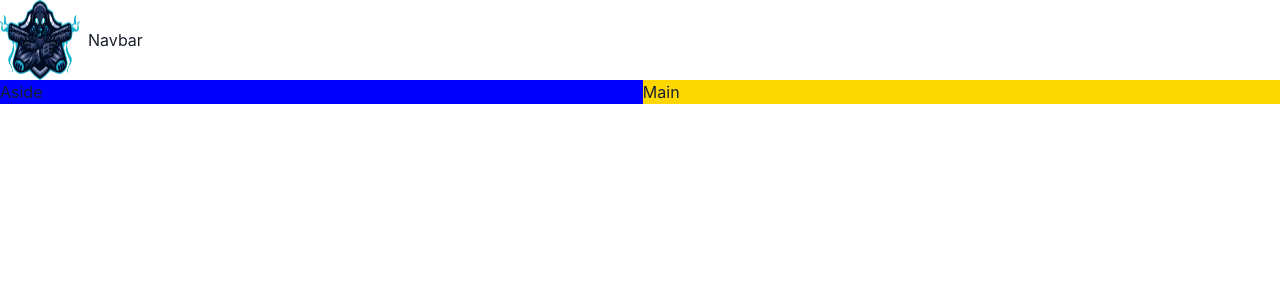
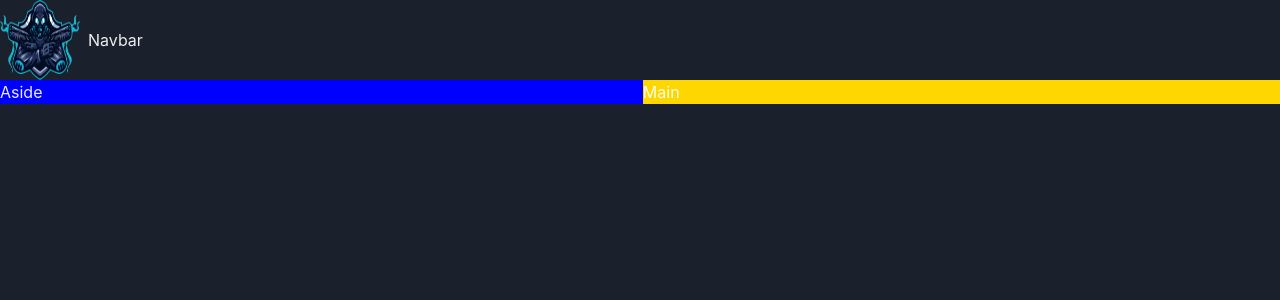
Before and after one commit to QuillonTheGeek/gamehub, a React (Vite) app in the folder gamehub/: page / in a window 1280 px wide. Shown: the top 300 px of the page. Built offline with nearby package versions, Linux system fonts and the light colour scheme.

Commit message:
implementing dark mode

```diff
--- a/gamehub/src/theme.ts
+++ b/gamehub/src/component/theme.ts
@@ -1,10 +1,9 @@
-
 // 1. import `extendTheme` function
-import { extendTheme, type ThemeConfig } from '@chakra-ui/react'
+import { extendTheme, ThemeConfig } from '@chakra-ui/react'
 
 // 2. Add your color mode config
 const config: ThemeConfig = {
-  initialColorMode: 'light',
+  initialColorMode: 'dark',
 //   useSystemColorMode: false,
 }
 
--- a/gamehub/src/main.tsx
+++ b/gamehub/src/main.tsx
@@ -4,7 +4,7 @@ import App from "./App.tsx";
 import "./index.css";
 import { ChakraProvider } from "@chakra-ui/react";
 import { ColorModeScript } from "@chakra-ui/react";
-import theme from "./theme";
+import theme from "./component/theme.ts";
 
 ReactDOM.createRoot(document.getElementById("root") as HTMLElement).render(
   <React.StrictMode>
```
